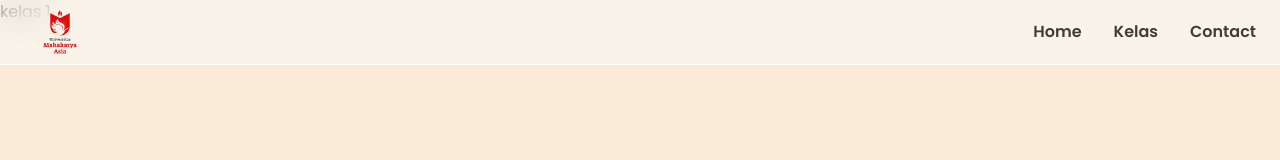
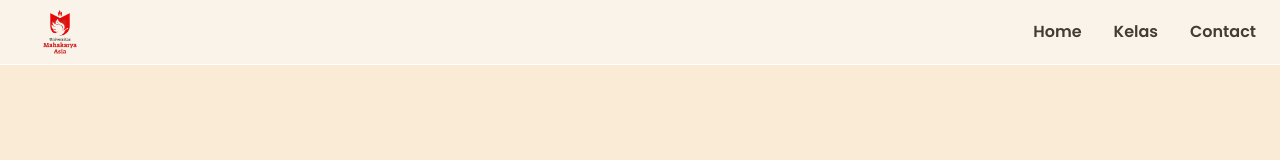
Before and after one commit to xvferdy/career-center-mahakarya-asia, a Next.js app: page /kelas/1 in a window 1280 px wide. Shown: the top 160 px of the page. Built offline with nearby package versions, Linux system fonts and the light colour scheme.

Commit message:
🚧 [WIP]: rest api using local data

```diff
--- /dev/null
+++ b/src/app/api/test/page.jsx
@@ -0,0 +1,7 @@
+import React from "react";
+
+function api() {
+  return <div>api</div>;
+}
+
+export default api;
--- a/src/app/kelas/[kelasId]/page.jsx
+++ b/src/app/kelas/[kelasId]/page.jsx
@@ -4,10 +4,12 @@ import { notFound } from "next/navigation";
 async function ClassPage(props) {
   // const kelas = await fetchData(props.params.kelasId);
   // if (!kelas.id) return notFound();
+
   return (
     <main className="kelas-main">
-      <h1>kelas {props.params.kelasId}</h1>
-      {/* <h1>kelas {kelas.desc}</h1> */}
+      {/* <h1>kelas {props.params.kelasId}</h1> */}
+      {/* <h1>{kelas.name}</h1>
+      <p>{kelas.desc}</p> */}
     </main>
   );
 }
--- a/src/styles/scss/pages/_kelas-page.scss
+++ b/src/styles/scss/pages/_kelas-page.scss
@@ -7,4 +7,11 @@
   background-position: center;
   background-attachment: fixed;
   background-color: antiquewhite;
+
+  padding-top: 100px;
+
+  h1 {
+    font-weight: bold;
+    font-size: 48px;
+  }
 }
```
